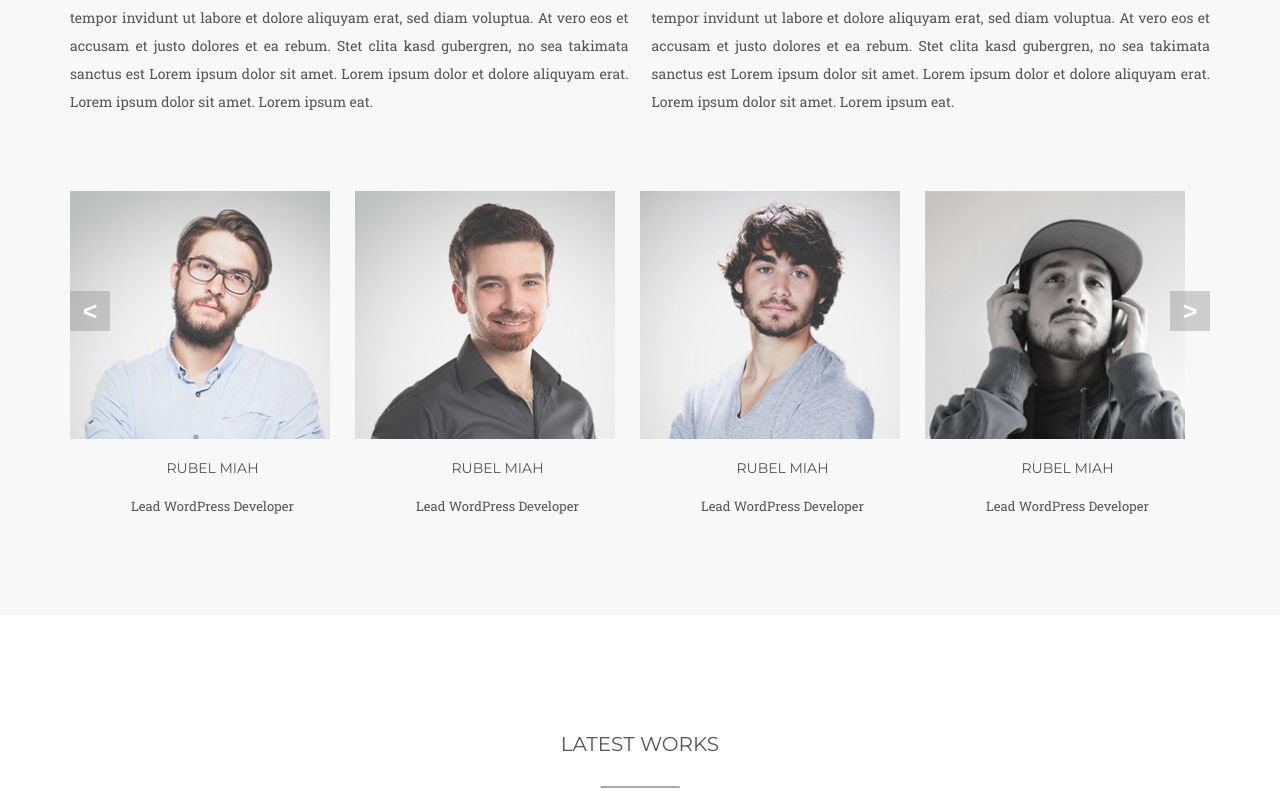
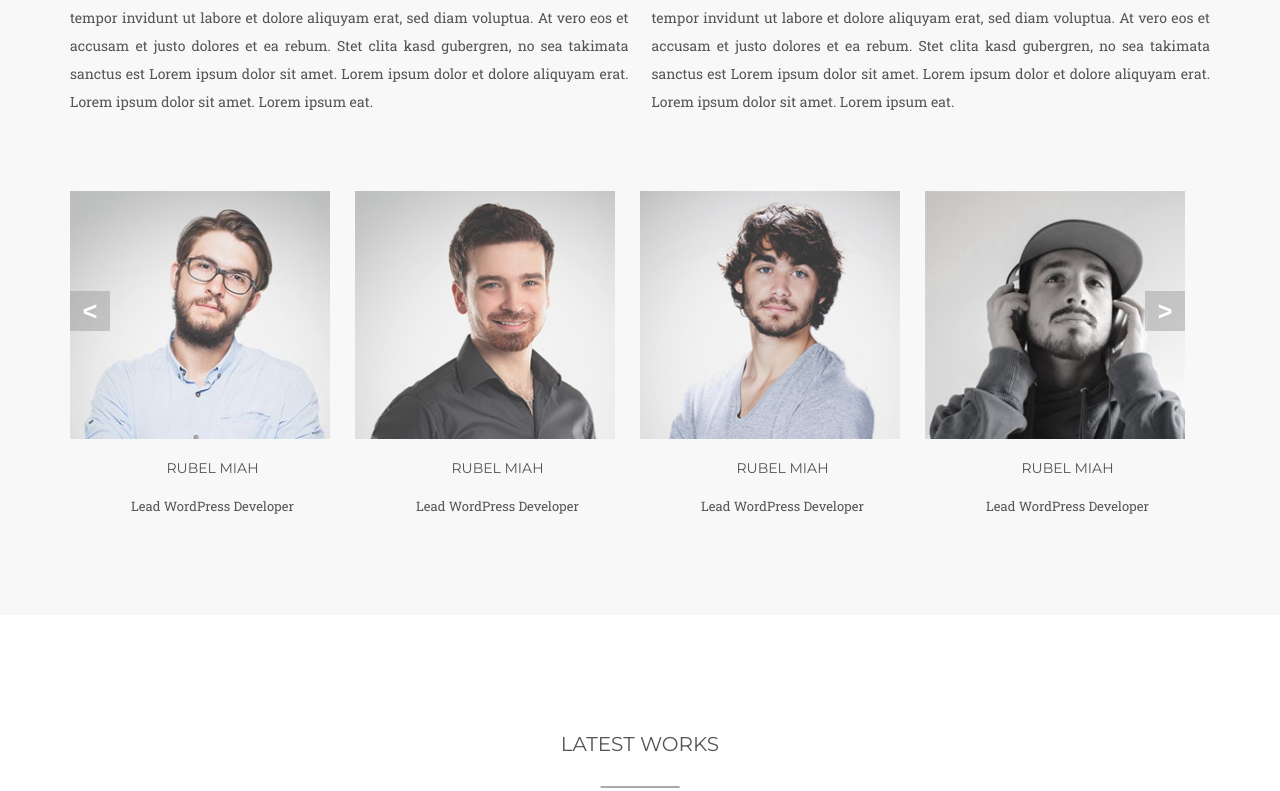
Before and after one commit to SimDMS/SimDMS.github.io, a plain HTML site: page index.html in a window 1280 px wide. Shown: the part 1787-2578 px from the top of the page. Drawn offline with Linux system fonts and the light colour scheme.

Commit message:
Update slick-theme.css

```diff
--- a/slick/slick-theme.css
+++ b/slick/slick-theme.css
@@ -16,12 +16,12 @@
     font-weight: 700;
     color:#fff;
 }
+.slick-next{
+    right:25px;
+}
 .slick-prev:hover,
 .slick-next:hover
 {
     background-color:#c0301c;
     transition: all 0.2s;
 }
-.slick-next{
-    right:0;
-}
```
